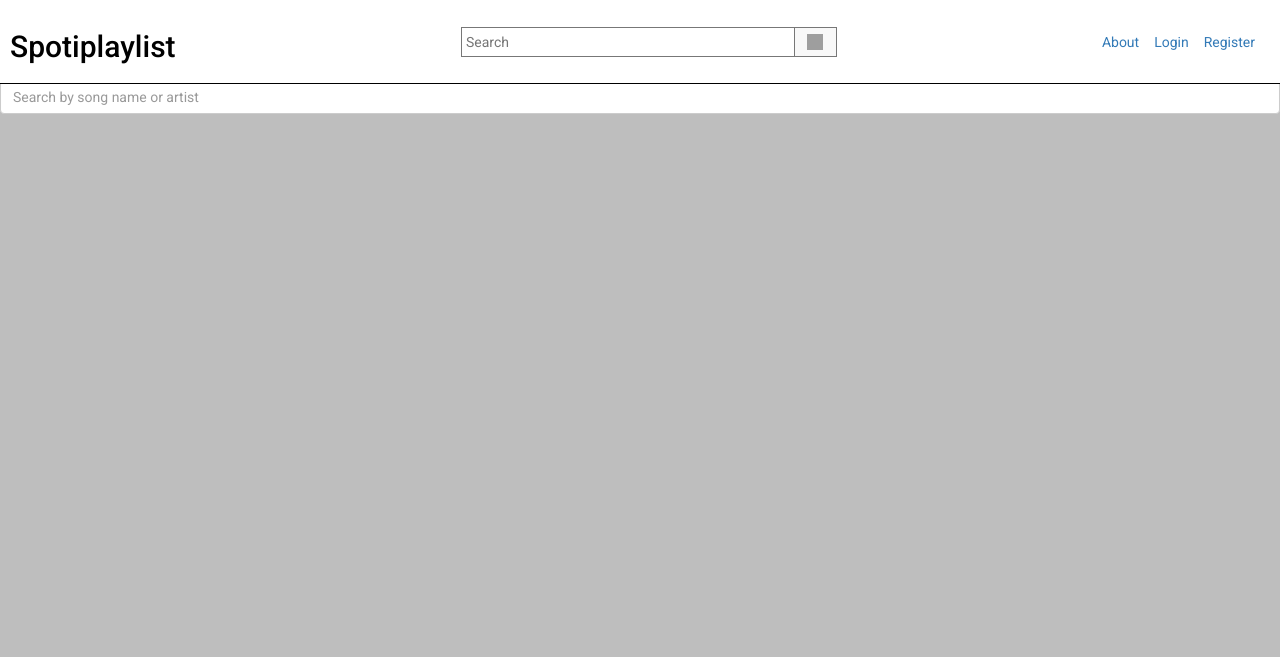
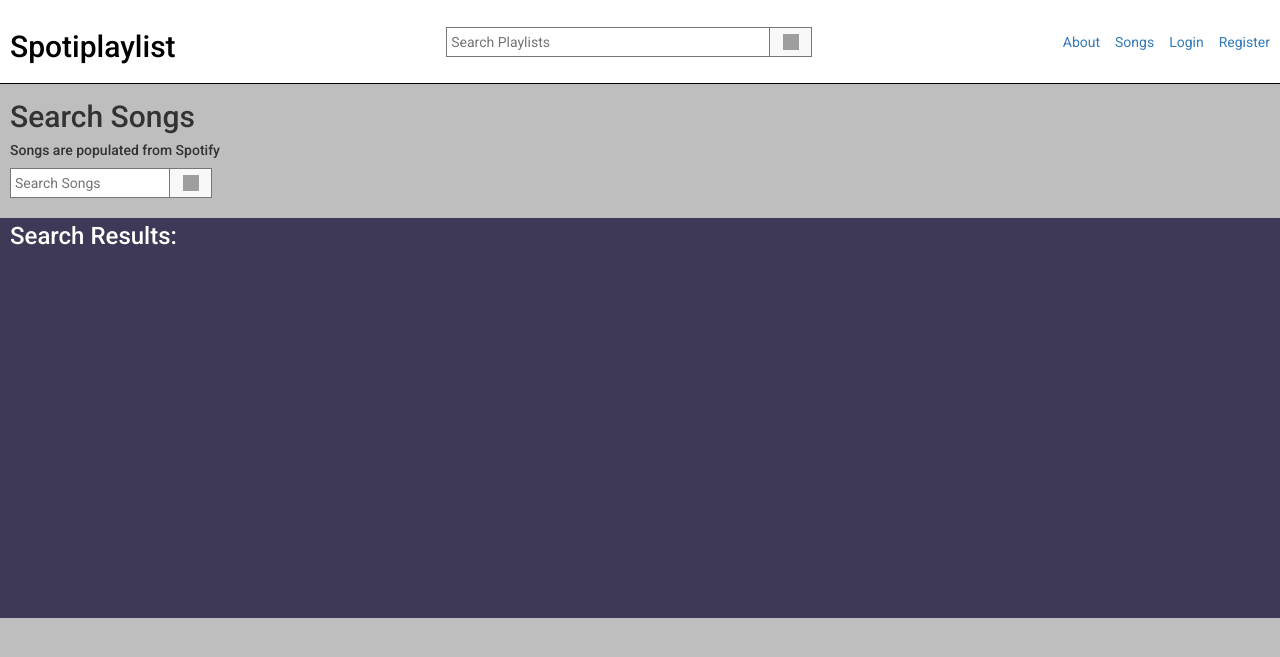
Before and after one commit to leilanisears/CSE412, a Django app: page /search/songs/ in a window 1280 px wide. Shown: the top 657 px of the page. Run offline with Django 3.2, Linux system fonts and the light colour scheme; parts of the project's set-up code (start-up, migrations or seed data) failed here and were passed over; some libraries are stand-ins or nearby versions; grey boxes are pictures that could not be loaded.

Commit message:
My final commit

```diff
--- a/final_project/musicdb_project/musicdb/clientAPI.py
+++ b/final_project/musicdb_project/musicdb/clientAPI.py
@@ -1,17 +1,18 @@
 import requests
 import json
 
+# TEMPORARY CREDENTIAL HARD-CODING
+client_id = "87b9cbe45bf0454eb66c99e5a3ae1ddd"
+client_secret = "336ef5841cb64042ad2e5ebb2c867f8a"
 
 # reads client info from separate file
 def get_client_info():
-    with open("spotify_creds.json", "r") as file:
-        data = json.loads(file.read())
-        return data["client_id"], data["client_secret"]
+        return client_id, client_secret
 
 
 # generates the html code for a Spotify play button for a specific track
 def generate_play_button(track_id):
-    html = f'<iframe src="https://open.spotify.com/embed/track/{track_id}?utm_source=generator" width="100%" height="380" frameBorder="0" allowfullscreen="" allow="autoplay; clipboard-write; encrypted-media; fullscreen; picture-in-picture"></iframe>'
+    html = f'https://open.spotify.com/embed/track/{track_id}?utm_source=generator'
     return html
 
 
--- a/final_project/musicdb_project/musicdb/models.py
+++ b/final_project/musicdb_project/musicdb/models.py
@@ -12,7 +12,7 @@ class Song(models.Model):
     song_id = models.CharField(primary_key = True, max_length=100)
     song_artists = models.CharField(max_length=100)
     song_name = models.CharField(max_length=100)
-    song_link = models.CharField(max_length=100)
+    song_link = models.CharField(max_length=1000)
 
     likes = models.ManyToManyField(User, blank=True, related_name='songLikes')
 
@@ -21,6 +21,9 @@ class Song(models.Model):
 
     def save (self, *args, **kwargs):
         super().save(*args, **kwargs)
+
+    def get_absolute_url(self):
+        return reverse("song-search", args=[self.song_id])
 
 
     # For if we need to slug song primary key as well
--- a/final_project/musicdb_project/musicdb/templates/base.html
+++ b/final_project/musicdb_project/musicdb/templates/base.html
@@ -27,13 +27,14 @@
           </a>
         </h2>
         <form class="search-bar" id="search" action="{% url 'search-playlists' %}" method="get">
-          <input name="q" class="search-input" type="search" placeholder="Search" />
+          <input name="q" class="search-input" type="search" placeholder="Search Playlists" />
           <button type="submit" class="search-btn">
             <img src="https://assets.stickpng.com/images/59cfc4d2d3b1936210a5ddc7.png" alt="Search Button" style="height: 16px; width: 16px;"/>
           </button>
         </form>
         <div class="header-links">
           <a href="{% url 'about' %}" class="header-btn">About</a>
+          <a href="{% url 'search-songs' %}" class="header-btn">Songs</a>
           <!--Right side of header-->
           {% if user.is_authenticated %}
           <a href="{% url 'playlist-create' %}" class="header-btn">Create</a>
--- a/final_project/musicdb_project/musicdb/templates/search_songs.html
+++ b/final_project/musicdb_project/musicdb/templates/search_songs.html
@@ -1,12 +1,33 @@
 {% extends 'base.html' %}
 
 {% block content %}
-<form action="{% url 'search' %}" method="get">
-  <input
-      type="search"
-      name="q"
-      placeholder="Search by song name or artist"
-      class="form-control"
-      />
-</form>
+<div style="margin:1rem;">
+  <h2>Search Songs</h2>
+  <h5>Songs are populated from Spotify</h5>
+  <form class="search-bar" id="search" action="{% url 'search-songs' %}" method="get">
+    <input name="q" class="search-input" type="search" placeholder="Search Songs" style="width:16rem; margin-left:-4rem;" />
+    <button type="submit" class="search-btn">
+      <img src="https://assets.stickpng.com/images/59cfc4d2d3b1936210a5ddc7.png" alt="Search Button" style="height: 16px; width: 16px;"/>
+    </button>
+  </form>
+</div>
+<div style="background-color: hsl(248, 20%, 28%, 1); height:40rem;">
+  <div>
+    <h3 style="color: white; padding-top: 0.5rem; padding-left: 1rem;">Search Results:</h3>
+    <section class="track-container" style="width:100%; margin:0rem;">
+      {% for song in songs %}
+      <a href="{{ song.song_link }}" class="track-link" style="width:100%;">
+        <div class="track-detail" >
+            <div class="track-data">
+                <h5 class="mb2" style="text-decoration: none; color:white;">Track: {{ song.song_name }}</h5>
+            </div>
+            <div class="track-data">
+                <h5 class="mb2" style="text-decoration: none; color:white;">Artist: {{ song.song_artists }}</h5>
+            </div>
+        </div>
+    </a>
+      {% endfor %}
+    </section>
+  </div>
+</div>
 {% endblock content %}
--- a/final_project/musicdb_project/musicdb/views.py
+++ b/final_project/musicdb_project/musicdb/views.py
@@ -19,8 +19,8 @@ from django.views.generic import (
     DeleteView
 )
 
-from . import apirequests
-import string, random
+from . import clientAPI
+import string, random, json
 
 #####################################################################
 
@@ -64,42 +64,38 @@ class SearchPlaylistView(ListView):
 class SearchSongView(ListView):
     model = Song
     template_name = 'search_songs.html'
-    context_name = 'all_results'
+    context_object_name = 'songs'
 
     def get_queryset(self):
-        result = super(SearchSongView, self). get_queryset()
-        query = self.request.GET.get('search')
+        query = self.request.GET.get('q')
 
-        song = None
+        songs = None
 
         if query:
-            try:
-                songs = Song.objects.filter(
-                    Q(track_name__icontains=query) |
-                    Q(artist_name__icontains=query)
-                )
-            except Song.DoesNotExist:
-                client = apirequests.APICall()
-                #token = client.get_access_token()
+            songs = set(Song.objects.filter(
+                Q(song_name__icontains=query) |
+                Q(song_artists__icontains=query)
+            ))
+            if len(songs) == 0:
+                client = clientAPI.APICall()
 
-                songs = json.load(client.get_song(token, query))
+                spotify_song = client.get_song(query)
 
-                for s in songs:
-                    new_song = Song()
+                artists = spotify_song.get("artists")
 
-                    new_song.song_id = s.get("id")
-                    new_song.song_artists = s.get("artists")
-                    new_song.song_name = s.get("name")
-                    new_song.song_link = s.get("link")
+                s = Song()
+                s.song_id = spotify_song.get("id")
+                s.song_artists = ', '.join(artists)
+                s.song_name = spotify_song.get("name")
+                s.song_link = spotify_song.get("link")
+                s.save()
 
-                    s.save()
+                songs = set(Song.objects.filter(
+                    Q(song_name__icontains=query) |
+                    Q(song_artists__icontains=query)
+                ))
 
-                songs = Song.objects.filter(
-                    Q(track_name__icontains=query) |
-                    Q(artist_name__icontains=query)
-                )
-
-                pass
+        return songs
 
 class PlaylistCreateView(LoginRequiredMixin, CreateView):
     model = Playlist
```
Also changed, not shown: final_project/musicdb_project/musicdb/migrations/0002_alter_song_song_link.py (added).
